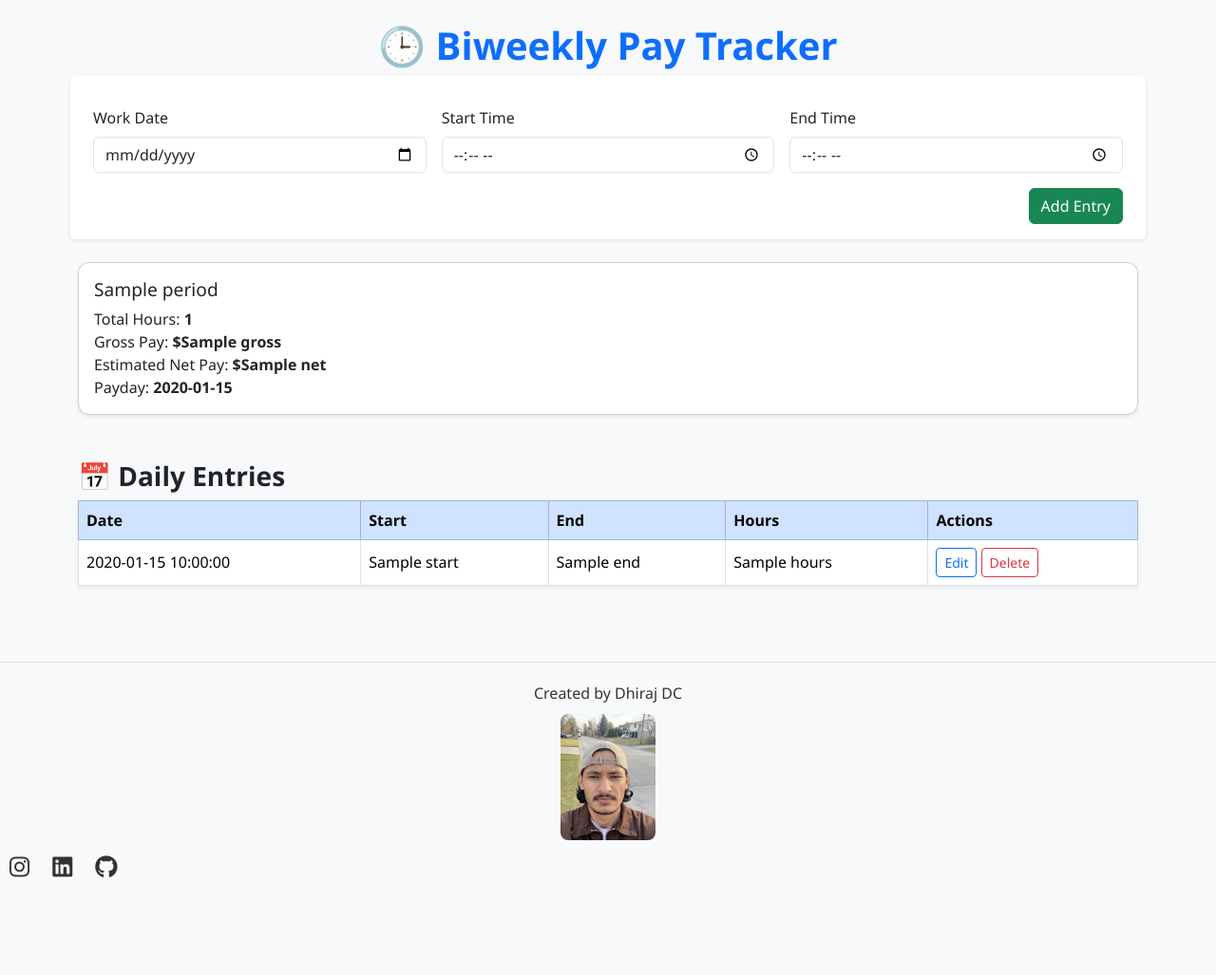
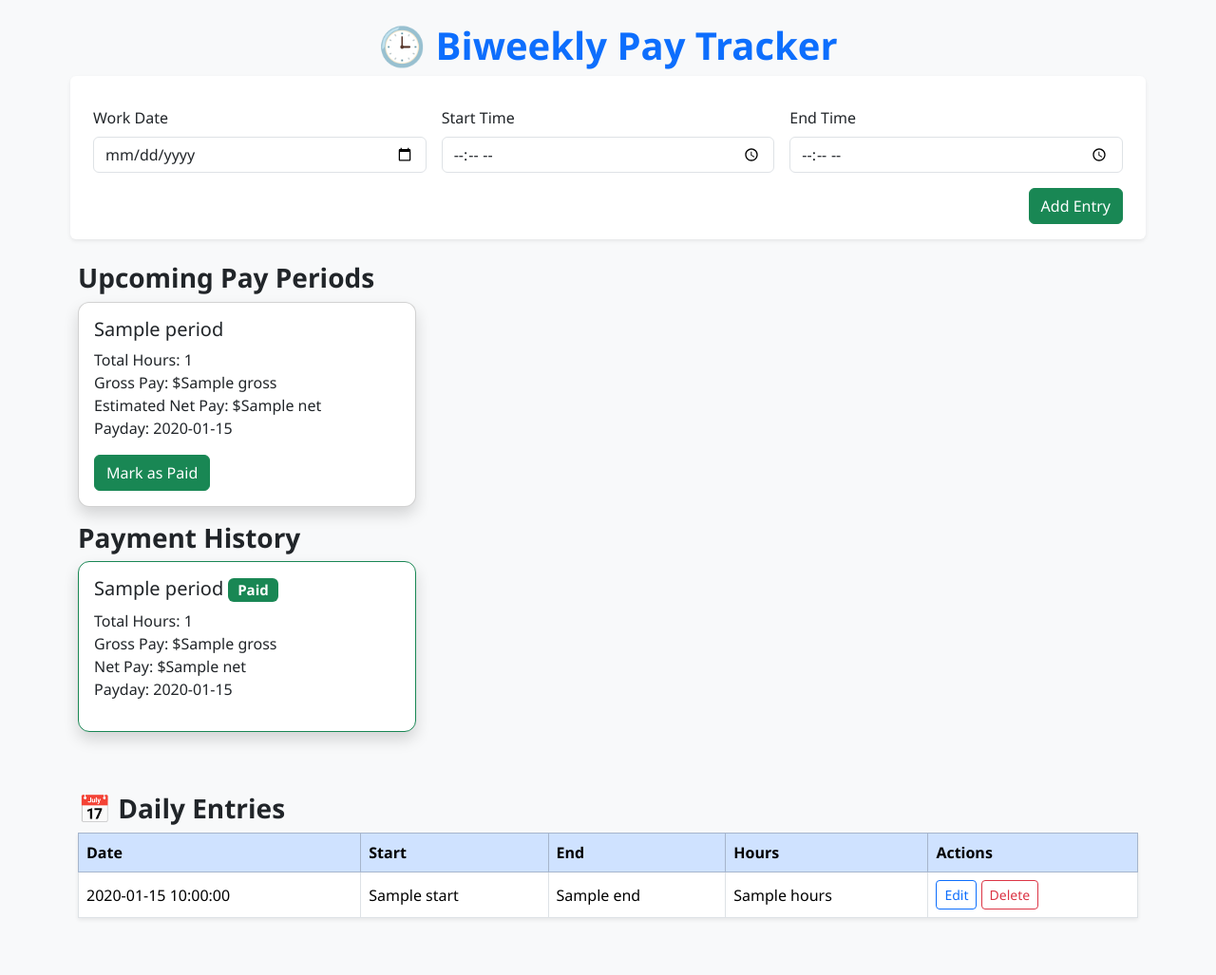
Before and after one commit to dhirajdc200/biweekly-pay-tracker, a Flask app: template templates/index.html in a window 1280 px wide. Shown: the top 1027 px of the page at 95% size. Before the commit the page ends 924 px from the top, so only its background shows below. Run offline with Flask 3, Linux system fonts and the light colour scheme; the template is opened without the code that fills it: most values are stand-ins (such as "Sample title", 1, 10 or a date in 2020); some libraries are stand-ins or nearby versions.

Commit message:
Added payment history section

```diff
--- a/app.py
+++ b/app.py
@@ -1,56 +1,80 @@
-from flask import Flask, render_template, request, redirect
+from flask import Flask, render_template, redirect, url_for, request, flash
+from flask_login import LoginManager, login_user, logout_user, login_required, current_user, UserMixin
+from flask_bcrypt import Bcrypt
 from flask_sqlalchemy import SQLAlchemy
 from datetime import datetime, date, timedelta
 from calendar import monthrange
+import psycopg2
 import os
 
 app = Flask(__name__)
-basedir = os.path.abspath(os.path.dirname(__file__))
+app.secret_key = 'your-secret-key'
+
+# DB config
 app.config['SQLALCHEMY_DATABASE_URI'] = 'postgresql://paytracker_db_user:pjU3ATEfvRDlj00uz5NqBenfFPu9pDCJ@dpg-d12absruibrs73f19tcg-a/paytracker_db'
 app.config['SQLALCHEMY_TRACK_MODIFICATIONS'] = False
+db = SQLAlchemy(app)
 
-db = SQLAlchemy(app)
+# Auth
+login_manager = LoginManager()
+login_manager.init_app(app)
+login_manager.login_view = 'login'
+bcrypt = Bcrypt(app)
 
 # Constants
 HOURLY_RATE = 18.0
 TAX_RATE = 0.17
 
-# Database model
+# Database models
 class WorkEntry(db.Model):
     id = db.Column(db.Integer, primary_key=True)
     work_date = db.Column(db.Date, nullable=False)
     start_time = db.Column(db.Time, nullable=False)
     end_time = db.Column(db.Time, nullable=False)
 
-    def __repr__(self):
-        return f"<WorkEntry {self.work_date} {self.start_time}-{self.end_time}>"
+class PayPeriodStatus(db.Model):
+    id = db.Column(db.Integer, primary_key=True)
+    label = db.Column(db.String, unique=True)
+    is_paid = db.Column(db.Boolean, default=False)
+    paid_on = db.Column(db.Date)
 
-# Determine pay period
+class User(UserMixin):
+    def __init__(self, id, username, email, password_hash):
+        self.id = id
+        self.username = username
+        self.email = email
+        self.password_hash = password_hash
+
+# Use psycopg2 for auth users table
+conn = psycopg2.connect("postgresql://paytracker_db_user:pjU3ATEfvRDlj00uz5NqBenfFPu9pDCJ@dpg-d12absruibrs73f19tcg-a/paytracker_db")
+
+@login_manager.user_loader
+def load_user(user_id):
+    cur = conn.cursor()
+    cur.execute("SELECT * FROM users WHERE id = %s", (user_id,))
+    user = cur.fetchone()
+    if user:
+        return User(*user)
+    return None
+
+# Helpers
 def get_pay_period(d):
     if 1 <= d.day <= 15:
+        label = f"{d.year} {d.month:02d} 01 to 15"
         pay_day = date(d.year, d.month, 20)
-        label = f"{d.year} {d.month:02d} 01 to 15"
     else:
         last_day = monthrange(d.year, d.month)[1]
+        label = f"{d.year} {d.month:02d} 16 to {last_day}"
         pay_day = date(d.year + 1, 1, 5) if d.month == 12 else date(d.year, d.month + 1, 5)
-        label = f"{d.year} {d.month:02d} 16 to {last_day}"
     return label, pay_day
 
-
 @app.route('/', methods=['GET', 'POST'])
+@login_required
 def index():
     if request.method == 'POST':
-        date_str = request.form['date']
-        start_str = request.form['start']
-        end_str = request.form['end']
-
-        try:
-            work_date = datetime.strptime(date_str, '%Y-%m-%d').date()
-            start_time = datetime.strptime(start_str, '%H:%M').time()
-            end_time = datetime.strptime(end_str, '%H:%M').time()
-        except ValueError:
-            return "Invalid input format", 400
-
+        work_date = datetime.strptime(request.form['date'], '%Y-%m-%d').date()
+        start_time = datetime.strptime(request.form['start'], '%H:%M').time()
+        end_time = datetime.strptime(request.form['end'], '%H:%M').time()
         entry = WorkEntry(work_date=work_date, start_time=start_time, end_time=end_time)
         db.session.add(entry)
         db.session.commit()
@@ -58,60 +82,120 @@ def index():
 
     entries = WorkEntry.query.order_by(WorkEntry.work_date).all()
     summary = {}
-    day_details = []
-
     for entry in entries:
         label, payday = get_pay_period(entry.work_date)
         start_dt = datetime.combine(entry.work_date, entry.start_time)
         end_dt = datetime.combine(entry.work_date, entry.end_time)
         if end_dt <= start_dt:
             end_dt += timedelta(days=1)
-
         hours = (end_dt - start_dt).total_seconds() / 3600
 
         if label not in summary:
             summary[label] = {'total_hours': 0.0, 'payday': payday}
         summary[label]['total_hours'] += hours
 
-        day_details.append({
-            'id': entry.id,
-            'date': entry.work_date.strftime('%b %d'),
-            'start': entry.start_time.strftime('%I:%M %p'),
-            'end': entry.end_time.strftime('%I:%M %p'),
-            'hours': round(hours, 2)
-        })
+    unpaid_periods = []
+    paid_periods = []
 
-    for period in summary:
-        hours = summary[period]['total_hours']
-        gross = hours * HOURLY_RATE
+    for label, data in summary.items():
+        gross = data['total_hours'] * HOURLY_RATE
         net = gross * (1 - TAX_RATE)
-        summary[period]['gross'] = round(gross, 2)
-        summary[period]['net'] = round(net, 2)
+        data['gross'] = round(gross, 2)
+        data['net'] = round(net, 2)
 
-    today = date.today().strftime('%Y-%m-%d')
-    return render_template('index.html', summary=summary, today=today, day_details=day_details)
+        status = PayPeriodStatus.query.filter_by(label=label).first()
+        if status and status.is_paid:
+            paid_periods.append({
+                'label': label,
+                'total_hours': round(data['total_hours'], 2),
+                'gross': data['gross'],
+                'net': data['net'],
+                'payday': data['payday'],
+                'paid_on': status.paid_on.strftime('%Y-%m-%d')
+            })
+        else:
+            unpaid_periods.append({
+                'label': label,
+                'total_hours': round(data['total_hours'], 2),
+                'gross': data['gross'],
+                'net': data['net'],
+                'payday': data['payday']
+            })
+
+    return render_template('index.html', unpaid_periods=unpaid_periods, paid_periods=paid_periods, today=date.today())
+
+@app.route('/mark_paid/<period_label>', methods=['POST'])
+@login_required
+def mark_paid(period_label):
+    status = PayPeriodStatus.query.filter_by(label=period_label).first()
+    if not status:
+        status = PayPeriodStatus(label=period_label)
+    status.is_paid = True
+    status.paid_on = date.today()
+    db.session.add(status)
+    db.session.commit()
+    return redirect('/')
 
 @app.route('/edit/<int:entry_id>', methods=['GET', 'POST'])
+@login_required
 def edit_entry(entry_id):
     entry = WorkEntry.query.get_or_404(entry_id)
     if request.method == 'POST':
-        try:
-            entry.work_date = datetime.strptime(request.form['date'], '%Y-%m-%d').date()
-            entry.start_time = datetime.strptime(request.form['start'], '%H:%M').time()
-            entry.end_time = datetime.strptime(request.form['end'], '%H:%M').time()
-            db.session.commit()
-        except ValueError:
-            return "Invalid input", 400
+        entry.work_date = datetime.strptime(request.form['date'], '%Y-%m-%d').date()
+        entry.start_time = datetime.strptime(request.form['start'], '%H:%M').time()
+        entry.end_time = datetime.strptime(request.form['end'], '%H:%M').time()
+        db.session.commit()
         return redirect('/')
     return render_template('edit.html', entry=entry)
 
 @app.route('/delete/<int:entry_id>', methods=['POST'])
+@login_required
 def delete_entry(entry_id):
     entry = WorkEntry.query.get_or_404(entry_id)
     db.session.delete(entry)
     db.session.commit()
     return redirect('/')
 
+@app.route('/register', methods=['GET', 'POST'])
+def register():
+    if request.method == 'POST':
+        username = request.form['username']
+        email = request.form['email']
+        password = bcrypt.generate_password_hash(request.form['password']).decode('utf-8')
+        cur = conn.cursor()
+        try:
+            cur.execute("INSERT INTO users (username, email, password_hash) VALUES (%s, %s, %s)", (username, email, password))
+            conn.commit()
+            flash("Registered successfully. Please login.")
+            return redirect(url_for('login'))
+        except:
+            flash("User already exists.")
+        finally:
+            cur.close()
+    return render_template('register.html')
+
+@app.route('/login', methods=['GET', 'POST'])
+def login():
+    if request.method == 'POST':
+        email = request.form['email']
+        password = request.form['password']
+        cur = conn.cursor()
+        cur.execute("SELECT * FROM users WHERE email = %s", (email,))
+        user = cur.fetchone()
+        cur.close()
+        if user and bcrypt.check_password_hash(user[3], password):
+            login_user(User(*user))
+            return redirect('/')
+        else:
+            flash("Invalid credentials.")
+    return render_template('login.html')
+
+@app.route('/logout')
+@login_required
+def logout():
+    logout_user()
+    return redirect('/login')
+
 if __name__ == '__main__':
     with app.app_context():
         db.create_all()
--- a/requirements.txt
+++ b/requirements.txt
@@ -1,3 +1,5 @@
 Flask
 Flask-SQLAlchemy
+flask-login
+flask-bcrypt
 psycopg2-binary
--- a/templates/index.html
+++ b/templates/index.html
@@ -31,19 +31,42 @@
       </div>
     </form>
 
-    {% for period, info in summary.items() %}
-      <div class="card mb-3 shadow-sm">
-        <div class="card-body">
-          <h5 class="card-title">{{ period.replace('_', ' to ').replace('-', ' ').strip() }}</h5>
-          <p class="card-text">
-            Total Hours: <strong>{{ info.total_hours | round(2) }}</strong><br>
-            Gross Pay: <strong>${{ info.gross }}</strong><br>
-            Estimated Net Pay: <strong>${{ info.net }}</strong><br>
-            Payday: <strong>{{ info.payday.strftime('%b %d, %Y') }}</strong>
-          </p>
+    <h3>Upcoming Pay Periods</h3>
+    <div class="row">
+      {% for period, data in unpaid.items() %}
+      <div class="col-md-4">
+        <div class="card mb-3 shadow">
+          <div class="card-body">
+            <h5>{{ period }}</h5>
+            <p>Total Hours: {{ data.total_hours }}<br>
+              Gross Pay: ${{ data.gross }}<br>
+              Estimated Net Pay: ${{ data.net }}<br>
+              Payday: {{ data.payday.strftime('%b %d, %Y') }}</p>
+            <form method="POST" action="{{ url_for('mark_paid', period_label=period) }}">
+              <button class="btn btn-success">Mark as Paid</button>
+            </form>
+          </div>
         </div>
       </div>
-    {% endfor %}
+      {% endfor %}
+    </div>
+
+    <h3>Payment History</h3>
+    <div class="row">
+      {% for period, data in paid.items() %}
+      <div class="col-md-4">
+        <div class="card mb-3 shadow border-success">
+          <div class="card-body">
+            <h5>{{ period }} <span class="badge bg-success">Paid</span></h5>
+            <p>Total Hours: {{ data.total_hours }}<br>
+              Gross Pay: ${{ data.gross }}<br>
+              Net Pay: ${{ data.net }}<br>
+              Payday: {{ data.payday.strftime('%b %d, %Y') }}</p>
+          </div>
+        </div>
+      </div>
+      {% endfor %}
+    </div>
 
     <h3 class="mt-5">📅 Daily Entries</h3>
     <table class="table table-bordered table-hover bg-white shadow-sm">
--- /dev/null
+++ b/templates/login.html
@@ -0,0 +1,5 @@
+<form method="POST">
+    <input name="email" type="email" placeholder="Email" required>
+    <input name="password" type="password" placeholder="Password" required>
+    <button type="submit">Login</button>
+</form>
--- /dev/null
+++ b/templates/register.html
@@ -0,0 +1,6 @@
+<form method="POST">
+    <input name="username" placeholder="Username" required>
+    <input name="email" type="email" placeholder="Email" required>
+    <input name="password" type="password" placeholder="Password" required>
+    <button type="submit">Register</button>
+</form>
```
